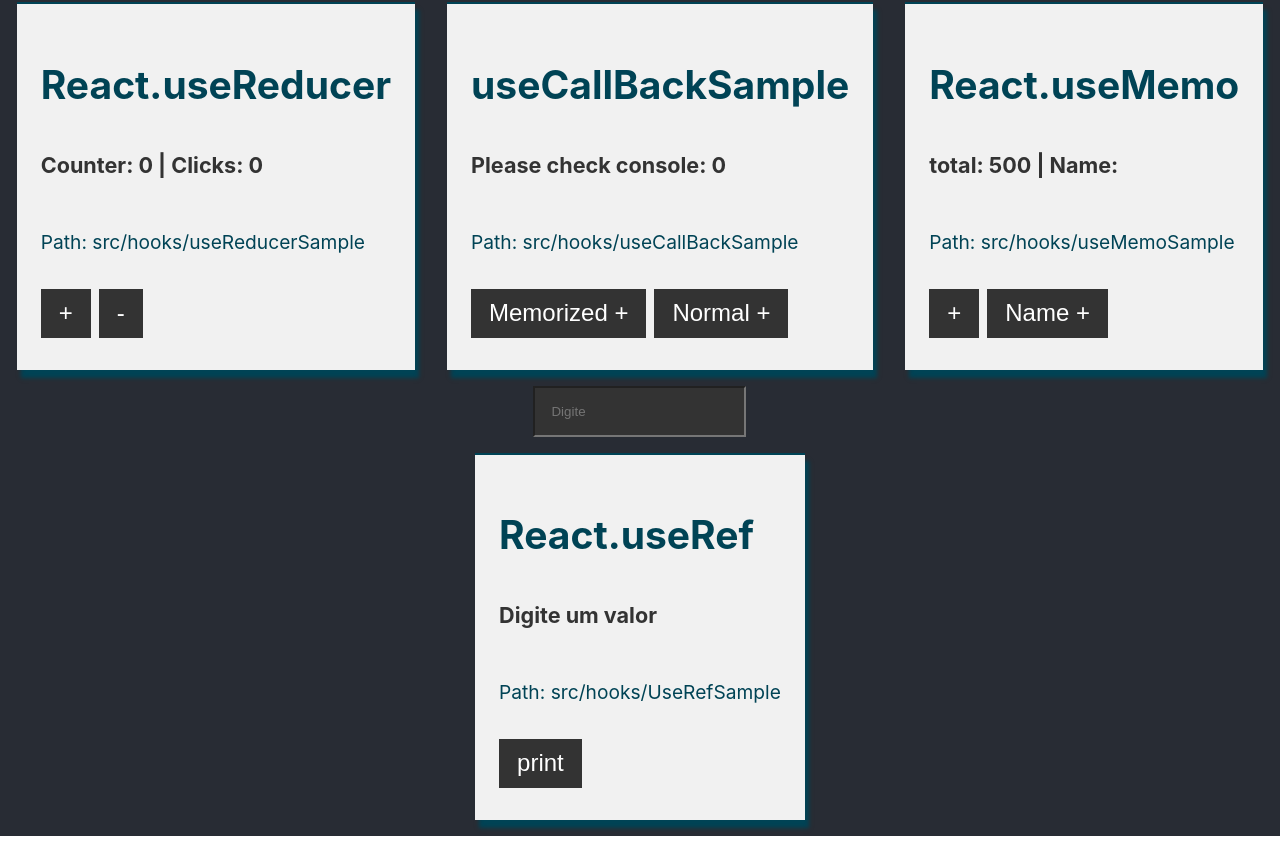
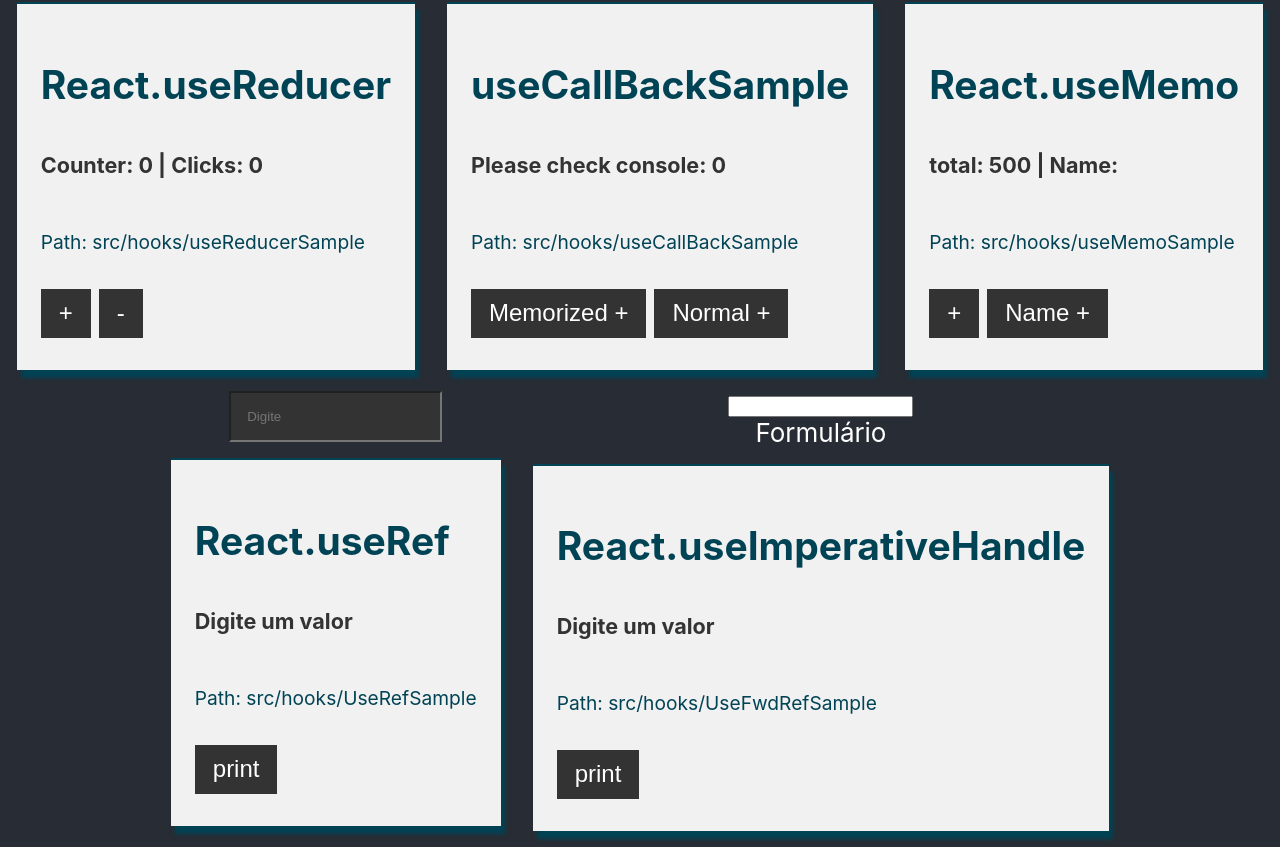
Before and after one commit to Andersonlimahw/react-hooks-samples, a React (Vite) app: page / in a window 1280 px wide. Shown: the part 733-1580 px from the top of the page. Built offline with nearby package versions, Linux system fonts and the light colour scheme.

Commit message:
feat: useImperativeHandle

```diff
--- a/src/App.tsx
+++ b/src/App.tsx
@@ -9,6 +9,7 @@ import { UseReducerSample } from './hooks/useReducerSample';
 import { UseCallBackSample } from './hooks/useCallBackSample';
 import { UseMemoSample } from './hooks/useMemoSample';
 import { UseRefSample } from './hooks/useRefSample';
+import { UseImperativeHandleSample } from './hooks/useImperativeHandleSample';
 
 const defaultUserData =  {
   name: 'Anderson Lima',
@@ -39,6 +40,7 @@ function App() {
         <UseCallBackSample />
         <UseMemoSample />
         <UseRefSample />
+        <UseImperativeHandleSample />
       </main>
     </div>
   )
--- /dev/null
+++ b/src/hooks/useImperativeHandleSample/index.tsx
@@ -0,0 +1,57 @@
+import React, { forwardRef, useImperativeHandle, useRef, useState } from 'react';
+import { Card } from '../../components/Card/index';
+
+export const UseImperativeHandleSample : React.FC = () => {
+    console.log('UseFowardRefSample Rendered');
+    const [description, setDescription] = useState('Digite um valor');
+    const formRef = useRef(null);
+    const inputRef = useRef(null);
+    function handleSubmit() {
+        console.log('formRef => ', formRef);
+        const currentRef = formRef.current as any;
+        currentRef.submit();
+    }
+    const Form = forwardRef((props, ref) => {
+
+        function handleSubmit() {
+            const currentRef = inputRef.current as any;
+            alert(currentRef.value)
+        }
+        useImperativeHandle(
+            ref,
+            () => {
+                return {
+                    submit: handleSubmit
+                };
+            },
+            []
+        );
+
+        return(
+            <form>
+                Formulário
+            </form>
+        )
+    });
+
+    return (
+            <div style={{
+                display: 'inline-block',
+                padding: 0}
+            }>
+                <input
+                    type="text"
+                    ref={inputRef}
+                />
+                <Form ref={formRef}/>
+                <Card
+                    title="React.useImperativeHandle"
+                    description={description}
+                    path="UseFwdRefSample"
+                    action={handleSubmit}
+                    actionLabel="print"
+                />
+            </div>
+
+    )
+}
--- a/src/hooks/useRefSample/index.tsx
+++ b/src/hooks/useRefSample/index.tsx
@@ -9,8 +9,9 @@ export const UseRefSample : React.FC = () => {
     function handlePrintName() {
         console.log('inputRef', inputRef);
         if(inputRef && inputRef.current){
-            alert(inputRef.current.value)
-            setDescription(`Valor atualizado: ${inputRef.current.value}`);
+            const currenRef = inputRef.current as any;
+            alert(currenRef.value)
+            setDescription(`Valor atualizado: ${currenRef.value}`);
         }
     }
 
```
Also changed, not shown: src/hooks/useImperativeHandleSample/README.md (added).
